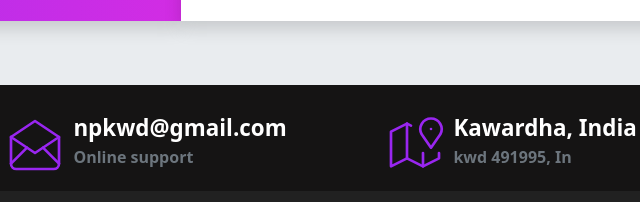
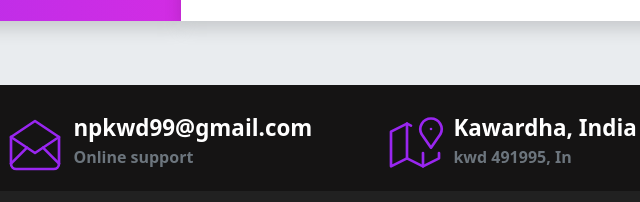
Before and after one commit to NarottamPrasad/NarottamPrasad.github.io, a website: page index.html in a window 1280 px wide. Shown: the part 7266-7468 px from the top of the page, 459-1099 px from the left. Drawn offline with nearby package versions, Linux system fonts and the light colour scheme; files that its build step writes are made by us from their sources.

Commit message:
Update index.html

```diff
--- a/index.html
+++ b/index.html
@@ -662,7 +662,7 @@
           </svg>
         </div>
         <div class="contact-box__info">
-          <a href="#" class="contact-box__info--title">npkwd@gmail.com</a>
+          <a href="#" class="contact-box__info--title">npkwd99@gmail.com</a>
           <p class="contact-box__info--subtitle">Online support</p>
         </div>
       </div>
```
